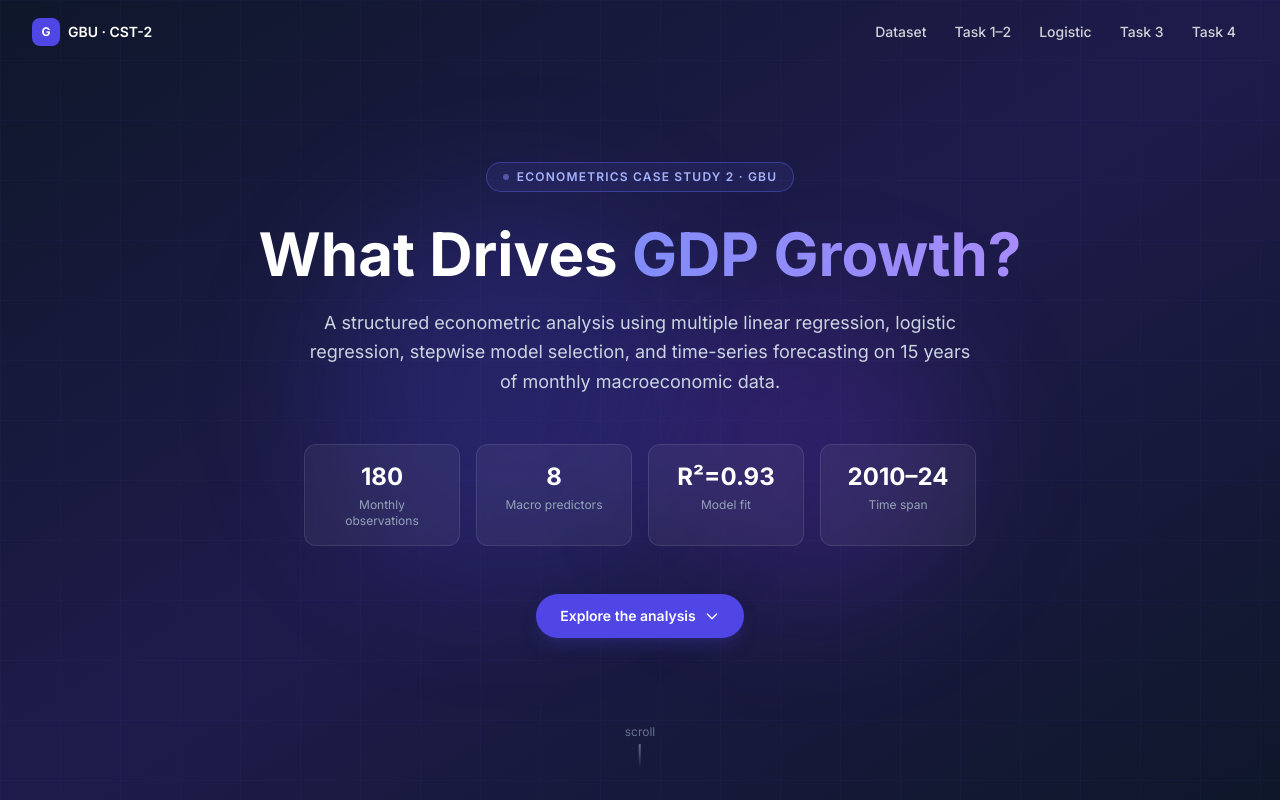
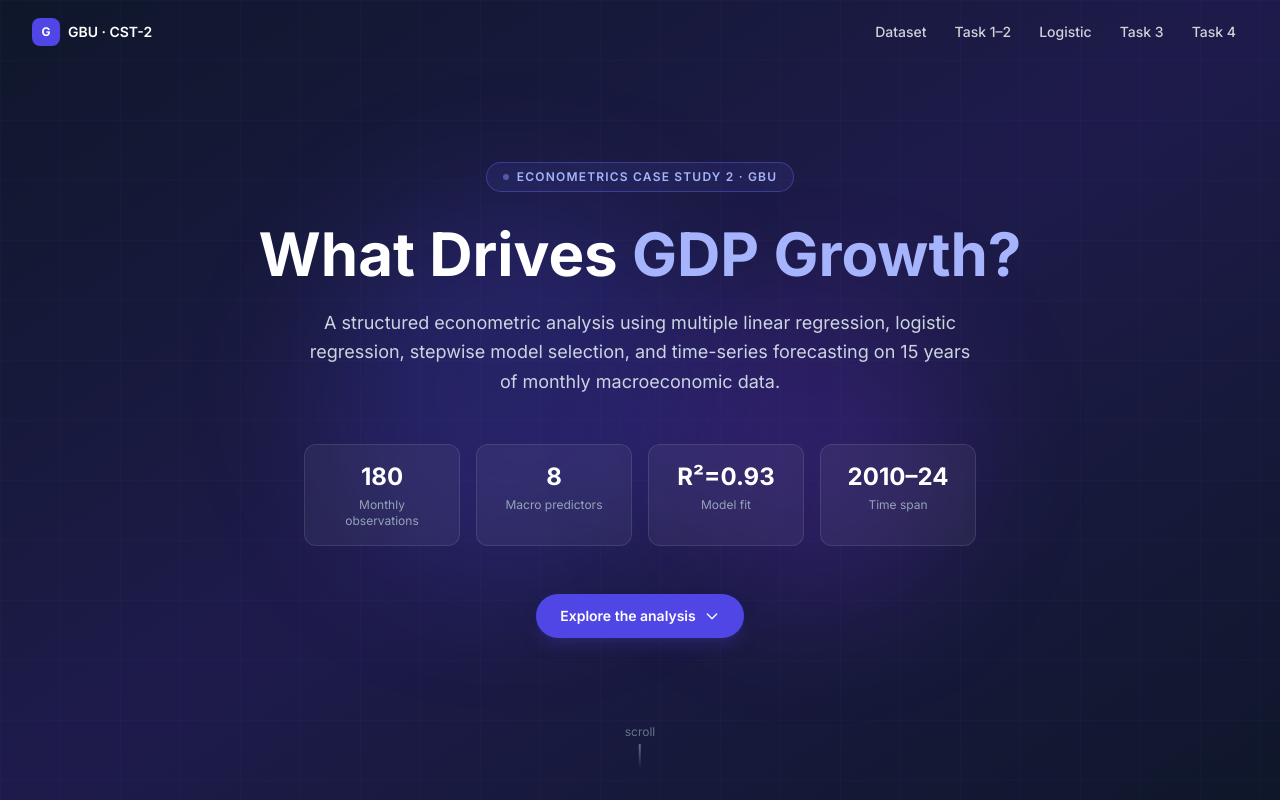
Before and after one commit to elhamaouiadam1-lab/GBU-Project, a Next.js app: page / in a window 1280 px wide. Shown: the top 800 px of the page. Built offline with nearby package versions, Linux system fonts and the light colour scheme.

Commit message:
Change text color for GDP Growth span

```diff
--- a/components/HeroSection.tsx
+++ b/components/HeroSection.tsx
@@ -48,7 +48,7 @@ export function HeroSection() {
           className="text-4xl sm:text-5xl lg:text-6xl font-bold text-white leading-tight mb-6"
         >
           What Drives{' '}
-          <span className="text-transparent bg-clip-text bg-gradient-to-r from-indigo-400 to-violet-400">
+          <span className="text-indigo-300">
             GDP Growth?
           </span>
         </motion.h1>
```
